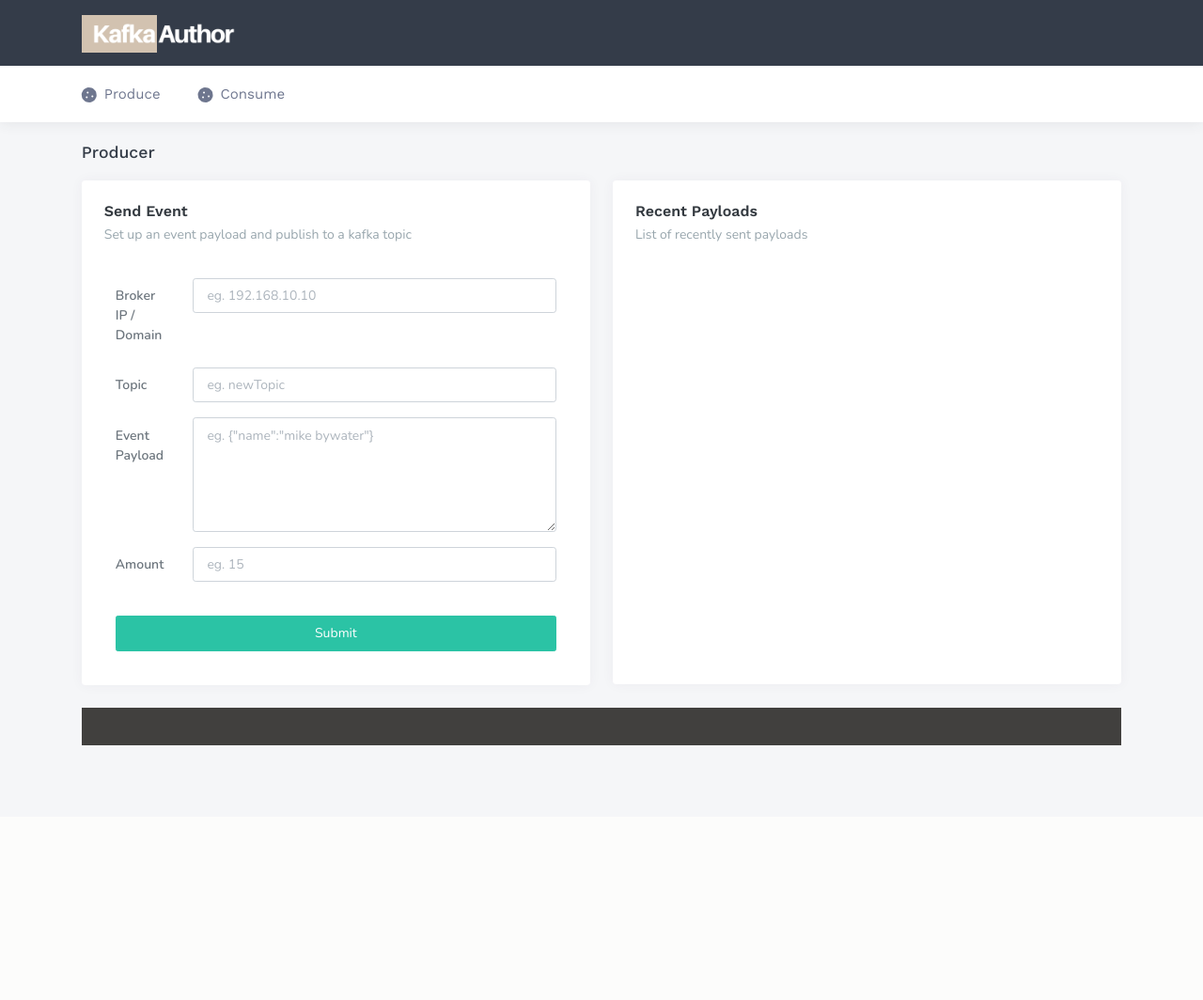
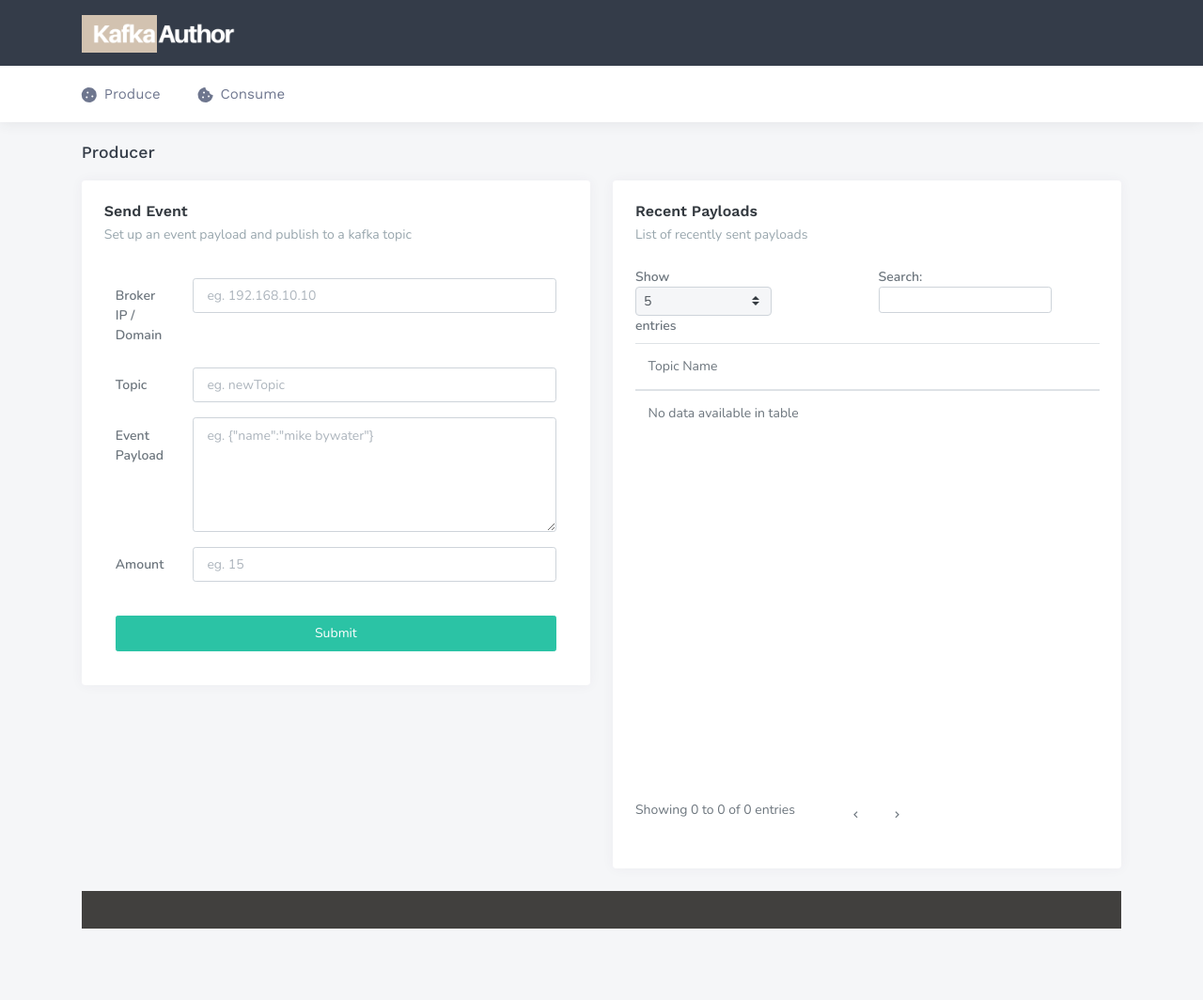
Before and after one commit to mikebywater/kafka-author, a PHP site: template templates/index.phtml in a window 1280 px wide. Shown: the whole page at 94% size. Before the commit the page ends 793 px from the top, so only its background shows below. Run offline with PHP 8.4, Linux system fonts and the light colour scheme; the template is opened without the code that fills it, so the values that code supplies are empty; some libraries are stand-ins or nearby versions.

Commit message:
Added data table

```diff
--- a/public/js/producer.js
+++ b/public/js/producer.js
@@ -1,4 +1,5 @@
 $(document).ready(function() {
+
 
     $(window).on("unload", function(e) {
         saveSettings();
@@ -65,9 +66,11 @@ $(document).ready(function() {
         saveSettings();
     });
 
-    $(".topic-name").click(function(e) {
+    $("html").on('click', '.topic-name' ,function(e) {
 
         e.preventDefault();
+
+        console.log("hit");
 
         loadTopic($(this).html());
     });
@@ -92,8 +95,17 @@ function loadSettings() {
         var topics = [];
     }
     for(i=0;i<topics.length;i++){
-        $('#topics').append("<li><a href='#' class='topic-name'>" + topics[i] + "</a></li>");
+        $('#topics').append("<tr><td><a href='#' class='topic-name'>" + topics[i] + "</a></td><</tr>");
     }
+
+    dtable();
+
+}
+
+function dtable() {
+    $("#basic-datatable").DataTable(
+        {"aLengthMenu": [[5, 10, 15, 20], [5, 10, 15, 20]],language:{paginate:{previous:"<i class='mdi mdi-chevron-left'>",next:"<i class='mdi mdi-chevron-right'>"}},drawCallback:function(){$(".dataTables_paginate > .pagination").addClass("pagination-rounded")}}
+    );
 }
 
 function loadTopic(topic) {
@@ -145,7 +157,10 @@ function saveSettings()
 
         topics.push(topic);
 
-        $('#topics').append("<li><a href='#' class='topic-name'>" + topic + "</a></li>");
+        var table = $("#basic-datatable").DataTable();
+        table.destroy();
+        $('#topics').append("<tr><td><a href='#' class='topic-name'>" + topic + "</a></td><</tr>");
+        dtable()
     }
 
     localStorage.topics = JSON.stringify(topics);
--- a/templates/index.phtml
+++ b/templates/index.phtml
@@ -58,7 +58,16 @@
             <h4 class="header-title">Recent Payloads</h4>
             <p class="sub-header">
                 List of recently sent payloads
-            <ul id="topics" class="recent_events"></ul>
+            <table id="basic-datatable" class="table dt-responsive nowrap" data-page-length='5'>
+                <thead>
+                <tr>
+                    <th>Topic Name</th>
+                </tr>
+                </thead>
+                <tbody id="topics">
+                </tbody>
+            </table>
+
         </div>
     </div>
 </div>
@@ -69,5 +78,20 @@
             <pre id="console" class="console"></pre>
     </div>
 </div>
+<script src="/assets/libs/datatables/jquery.dataTables.min.js"></script>
+<script src="/assets/libs/datatables/jquery.dataTables.min.js"></script>
+<script src="/assets/libs/datatables/dataTables.bootstrap4.js"></script>
+<script src="assets/libs/datatables/dataTables.responsive.min.js"></script>
+<script src="assets/libs/datatables/responsive.bootstrap4.min.js"></script>
+<script src="assets/libs/datatables/dataTables.buttons.min.js"></script>
+<script src="assets/libs/datatables/buttons.bootstrap4.min.js"></script>
+<script src="assets/libs/datatables/buttons.html5.min.js"></script>
+<script src="assets/libs/datatables/buttons.flash.min.js"></script>
+<script src="assets/libs/datatables/buttons.print.min.js"></script>
+<script src="assets/libs/datatables/dataTables.keyTable.min.js"></script>
+<script src="assets/libs/datatables/dataTables.select.min.js"></script>
+<script src="assets/libs/pdfmake/pdfmake.min.js"></script>
+<script src="assets/libs/pdfmake/vfs_fonts.js"></script>
+
 
 <script src="/js/producer.js"></script>
--- a/templates/layout.phtml
+++ b/templates/layout.phtml
@@ -76,7 +76,7 @@
                             <li>
                             <?php
                             if ($page === "produce") {
-                                ?>  <a href="/" class="link_active"><i class="fas fa-cookie-bite"></i>Produce <?php
+                                ?>  <a href="/" class="link_active"><i class="fas fa-cookie"></i>Produce <?php
                             } else {
                                 ?>  <a href="/"><i class="fas fa-cookie"></i>Produce<?php
                             }
@@ -90,7 +90,7 @@
                                     if ($page === "consume") {
                                         ?>  <a href="/consume" class="link_active"><i class="fas fa-cookie-bite"></i>Consume <?php
                                     } else {
-                                        ?>  <a href="/consume"><i class="fas fa-cookie"></i>Consume<?php
+                                        ?>  <a href="/consume"><i class="fas fa-cookie-bite"></i>Consume<?php
                                     }
                                     ?>
 
```
